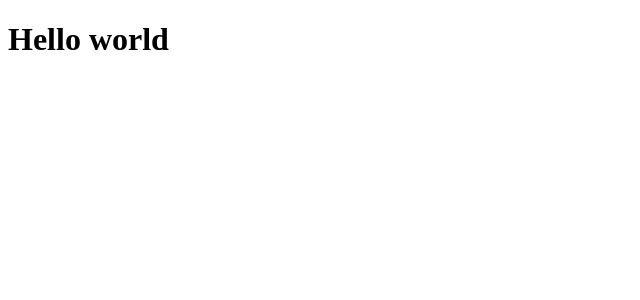
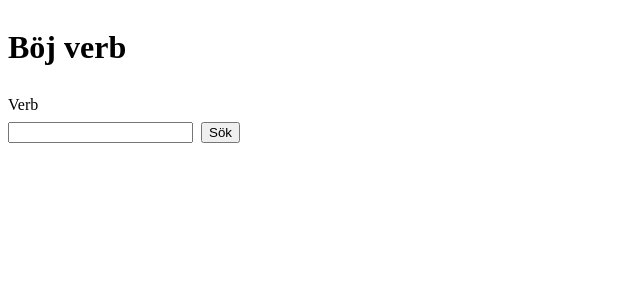
Before and after one commit to andre-brdoch/swedish-tool, a Vue app: page / in a window 1280 px wide. Shown: the top 300 px of the page, without its empty margins (0-640 px from the left). Built offline with nearby package versions, Linux system fonts and the light colour scheme.

Commit message:
feat: Inflect verb

```diff
--- a/src/views/HomeView.vue
+++ b/src/views/HomeView.vue
@@ -1,5 +1,80 @@
+<script setup lang="ts">
+import { ref } from 'vue'
+
+const URL_INFLECT_VERB = 'https://skrutten.nada.kth.se/granskaapi/inflect/json/vb'
+
+const verb = ref<string | undefined>()
+const result = ref<string | undefined>()
+const error = ref<string | undefined>()
+
+async function onSubmit(): Promise<void> {
+  console.log('submit', verb.value)
+  if (verb.value == null) return
+  await postVerb(verb.value)
+}
+
+async function postVerb(verb: string): Promise<void> {
+  const url = `${URL_INFLECT_VERB}/${verb}`
+  try {
+    const response = await fetch(url)
+    const json = await response.json()
+    console.log(json)
+    const inflections = json[0].interpretations[0].inflections
+    console.log(inflections)
+    result.value = json[0]
+    error.value = undefined
+  } catch (err) {
+    result.value = undefined
+    error.value = 'Något gick fel'
+    if (err instanceof Error && err.message) {
+      error.value = err.message
+    }
+  }
+}
+</script>
+
 <template>
-  <main>
-    <h1>Hello world</h1>
+  <main class="stack">
+    <h1>Böj verb</h1>
+
+    <form class="form" @submit.prevent="onSubmit">
+      <div class="stack">
+        <label for="verb-input">Verb</label>
+        <div>
+          <input v-model="verb" id="verb-input" type="text" />
+        </div>
+      </div>
+
+      <input type="submit" value="Sök" />
+    </form>
+
+    <div v-if="result" class="code">
+      <pre>{{ JSON.stringify(result, null, 2) }}</pre>
+    </div>
+
+    <p v-if="error" class="error">{{ error }}</p>
   </main>
 </template>
+
+<style scoped>
+.form {
+  display: flex;
+  gap: 0.5rem;
+  align-items: flex-end;
+}
+
+.stack {
+  display: flex;
+  flex-direction: column;
+  gap: 0.5rem;
+}
+
+.code {
+  padding: 0.5rem;
+  background: #f0f0f0;
+}
+
+.error {
+  color: #ff0000;
+}
+</style>
```
